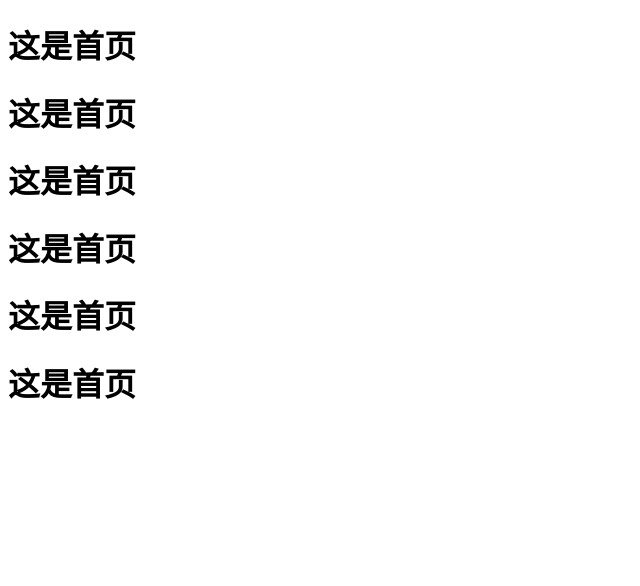
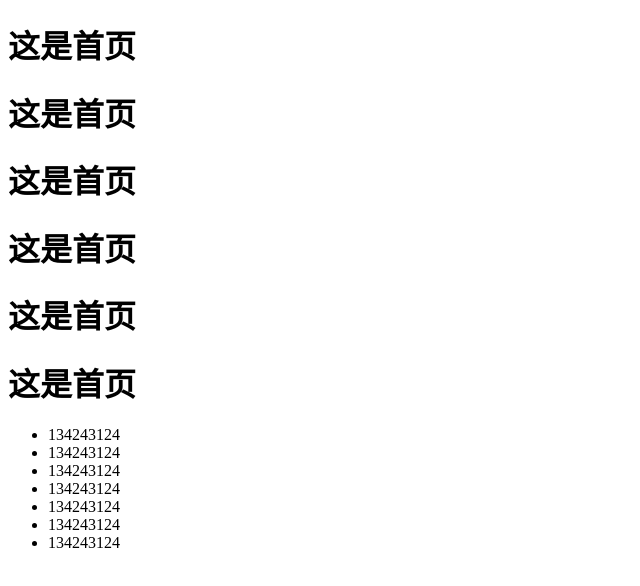
Before and after one commit to boyszhong/H5-0221, a plain HTML site: page index.html in a window 1280 px wide. Shown: the whole page, without its empty margins (0-640 px from the left). Drawn offline with Linux system fonts and the light colour scheme.

Commit message:
1243124124124

```diff
--- a/index.html
+++ b/index.html
@@ -13,5 +13,14 @@
     <h1>这是首页</h1>
     <h1>这是首页</h1>
     <h1>这是首页</h1>
+    <ul>
+        <li>134243124</li>
+        <li>134243124</li>
+        <li>134243124</li>
+        <li>134243124</li>
+        <li>134243124</li>
+        <li>134243124</li>
+        <li>134243124</li>
+    </ul>
 </body>
 </html>
```
